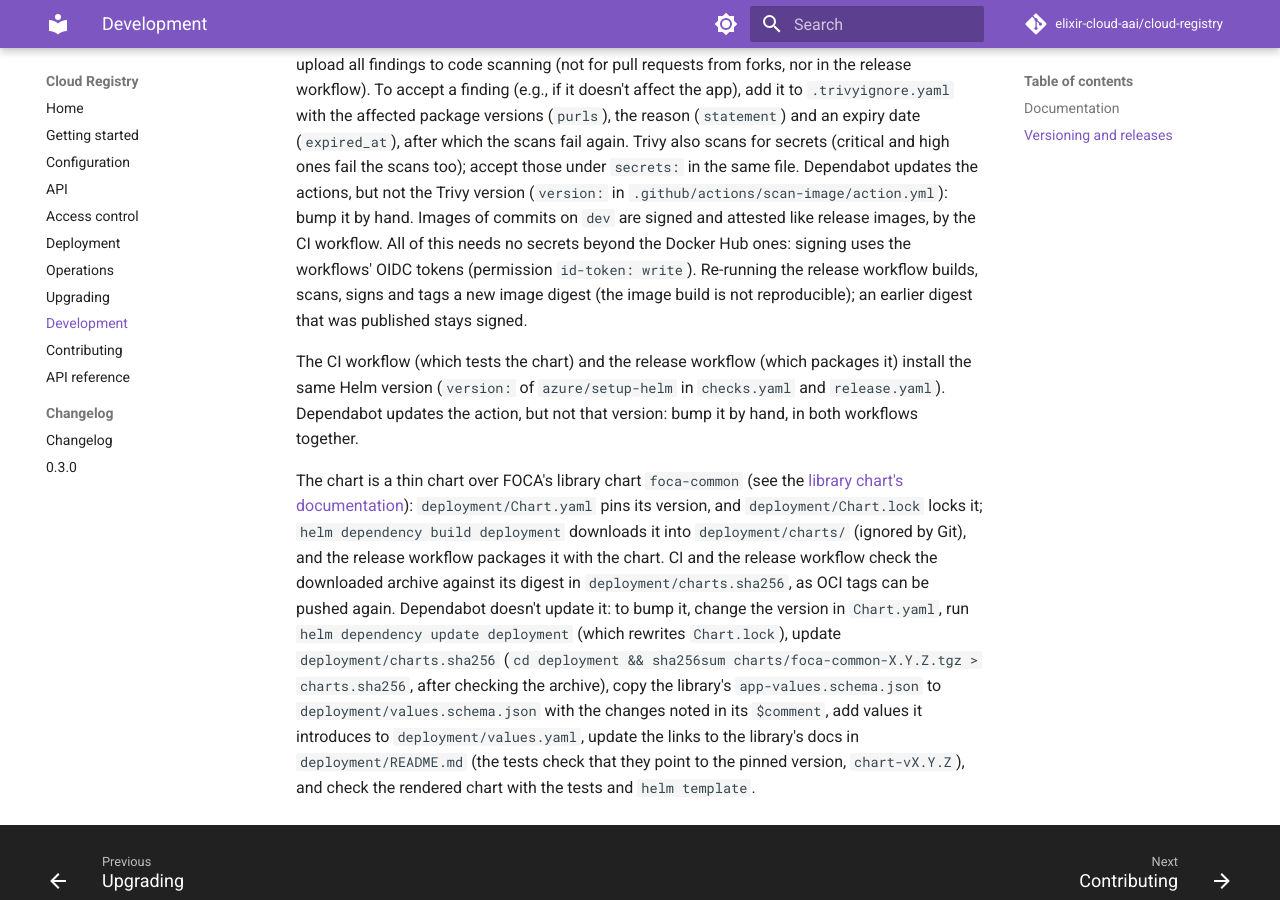
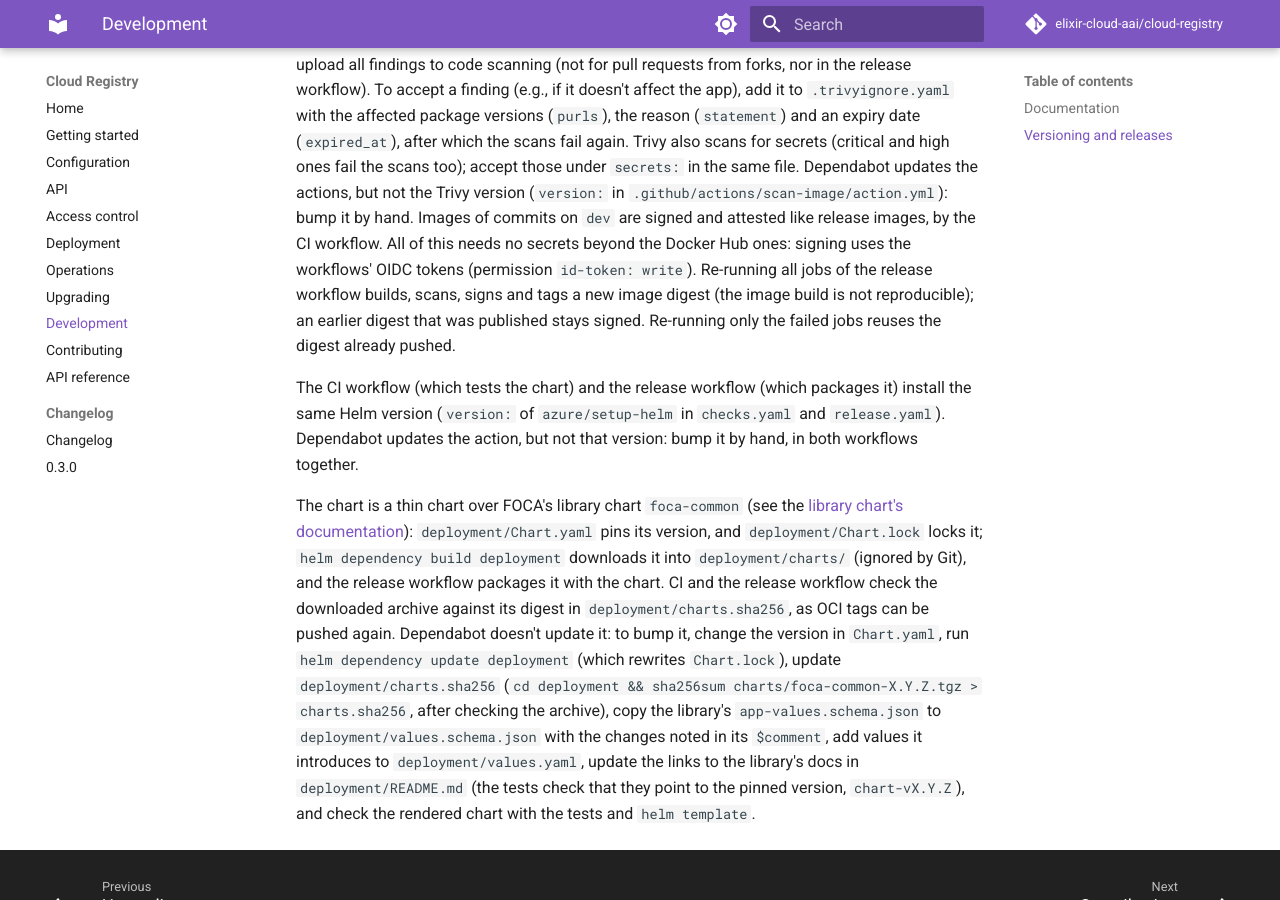
Before and after one commit to elixir-cloud-aai/cloud-registry, an MkDocs documentation site: the page built from docs/development.md, in a window 1280 px wide and 900 px high, scrolled down 3891 px. Built offline with MkDocs 1.6.1 and Material for MkDocs 9.7.7, drawn with Linux system fonts in a browser that asks for light colours; comment, search, counter and statistics services are not loaded.

Commit message:
docs: clarify re-runs and re-wrap paragraphs
Co-Authored-By: Claude Opus 5.5 <noreply@anthropic.com>

```diff
--- a/docs/development.md
+++ b/docs/development.md
@@ -222,9 +222,10 @@ updates the actions, but not the Trivy version (`version:` in
 commits on `dev` are signed and attested like release images, by the CI
 workflow. All of this needs no secrets beyond the Docker Hub ones: signing
 uses the workflows' OIDC tokens (permission `id-token: write`). Re-running
-the release workflow builds, scans, signs and tags a new image digest (the
-image build is not reproducible); an earlier digest that was published
-stays signed.
+all jobs of the release workflow builds, scans, signs and tags a new image
+digest (the image build is not reproducible); an earlier digest that was
+published stays signed. Re-running only the failed jobs reuses the digest
+already pushed.
 
 The CI workflow (which tests the chart) and the release workflow (which
 packages it) install the same Helm version (`version:` of `azure/setup-helm`
```
Also changed, not shown: 1 other file.
